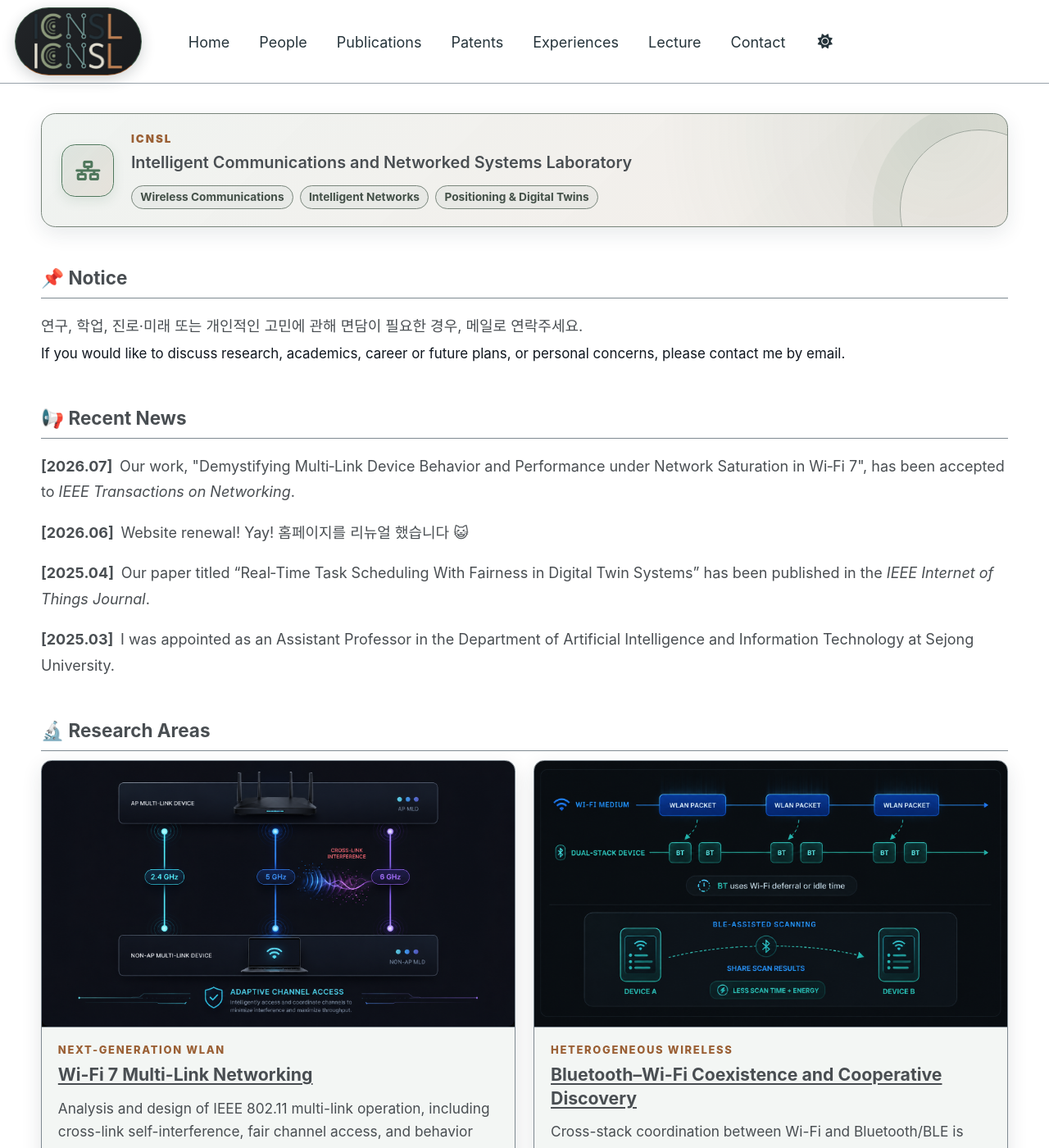
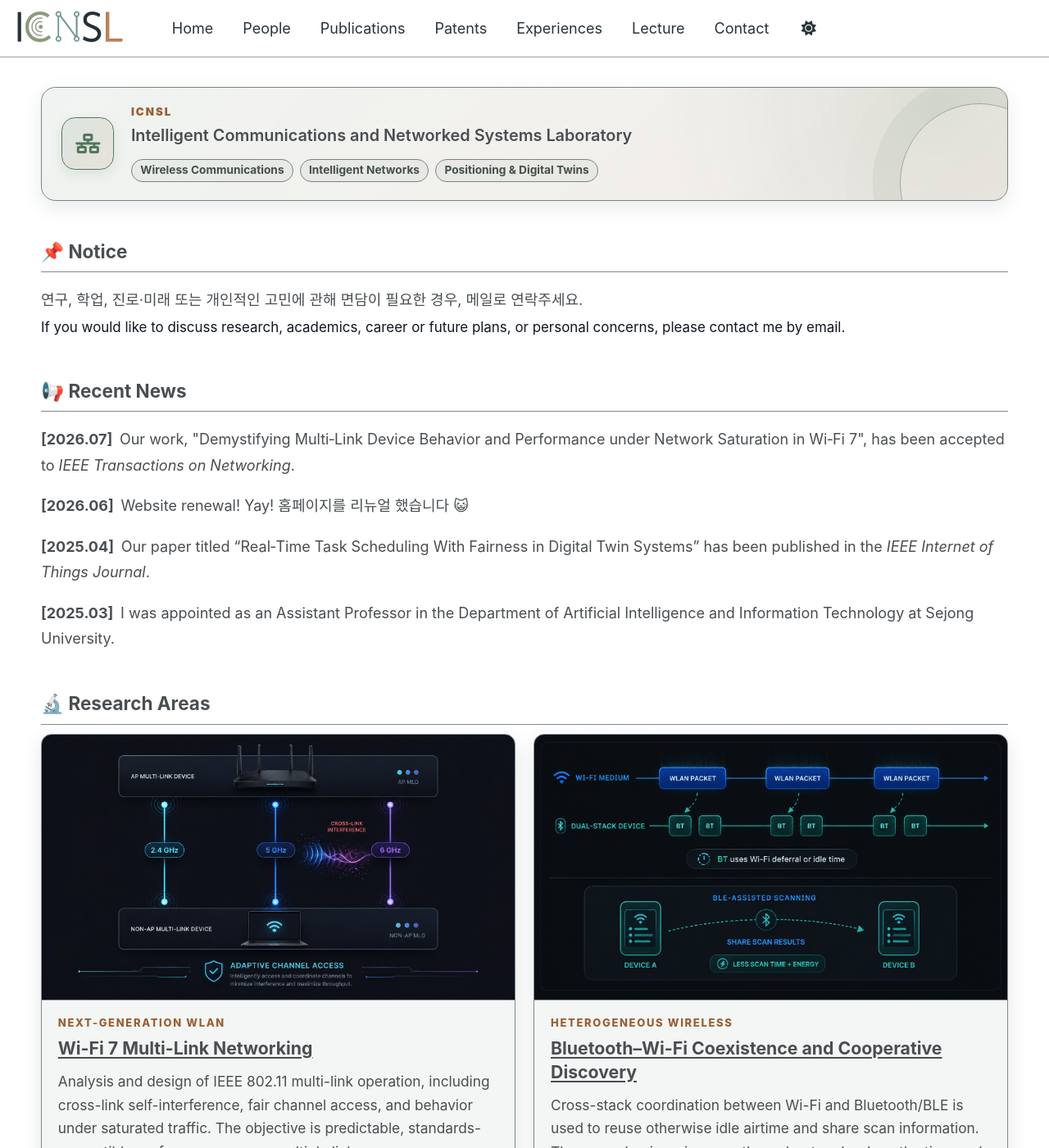
Before and after one commit to icnsl/icnsl.github.io, a Jekyll site: the page built from _pages/about.md, in a window 1280 px wide and 1400 px high. Shown: the whole window at 82% size. Built offline with Jekyll 4.4.1, drawn with Linux system fonts in a browser that asks for light colours; a script bundle is joined from its source files by our own code; library files that are not in the unit come from our copies.

Commit message:
Add files via upload

```diff
--- a/_sass/layout/_masthead.scss
+++ b/_sass/layout/_masthead.scss
@@ -102,55 +102,56 @@ html[data-theme="dark"] .masthead__menu-item.selected > a {
   align-items: center;
   justify-content: center;
   min-height: 2.45rem;
-  padding: 0.24rem 0.58rem;
-  border: 1px solid rgba(155, 199, 167, 0.58);
-  border-radius: 999px;
-  background: linear-gradient(135deg, #202326, #17191c);
-  box-shadow: 0 5px 16px rgba(20, 54, 64, 0.16);
+  padding: 0.12rem 0.08rem;
+  border: 0;
+  border-radius: 0;
+  background: transparent;
+  box-shadow: none;
   line-height: 1;
-  overflow: hidden;
-  transition: transform 0.18s ease, border-color 0.18s ease, box-shadow 0.18s ease;
+  overflow: visible;
+  transition: transform 0.18s ease, opacity 0.18s ease;
 }
 
 .masthead__menu-item--lg .site-brand:hover {
   transform: translateY(-1px);
-  border-color: #9bc7a7;
-  box-shadow: 0 7px 20px rgba(20, 54, 64, 0.22);
+  opacity: 0.92;
 }
 
 .masthead__menu-item--lg.selected .site-brand,
 .masthead__menu-item--lg.selected .site-brand:hover {
-  border-bottom: 1px solid rgba(216, 160, 109, 0.64);
+  border: 0;
+  border-bottom: 0;
+}
+
+.site-brand__logo-stack {
+  display: grid;
+  width: 7.35rem;
+  line-height: 0;
 }
 
 .site-brand__logo {
   display: block;
-  width: 7.35rem;
+  grid-area: 1 / 1;
+  width: 100%;
   height: auto;
-  max-height: 2rem;
   object-fit: contain;
-  filter: drop-shadow(0 1px 1px rgba(0, 0, 0, 0.24));
+  filter: none;
 }
 
-html:not([data-theme="dark"]) .masthead__menu-item--lg .site-brand {
-  border-color: rgba(79, 119, 92, 0.66);
-  background: linear-gradient(135deg, #222528, #181a1d);
-  box-shadow: 0 5px 17px rgba(23, 37, 42, 0.20);
+.site-brand__logo--light {
+  display: block;
 }
 
-html:not([data-theme="dark"]) .masthead__menu-item--lg .site-brand:hover {
-  border-color: #9a5f34;
+.site-brand__logo--dark {
+  display: none;
 }
 
-html[data-theme="dark"] .masthead__menu-item--lg .site-brand {
-  border-color: rgba(216, 160, 109, 0.52);
-  background: linear-gradient(135deg, #202326, #151719);
-  box-shadow: 0 6px 18px rgba(0, 0, 0, 0.30);
+html[data-theme="dark"] .site-brand__logo--light {
+  display: none;
 }
 
-html[data-theme="dark"] .masthead__menu-item--lg.selected .site-brand,
-html[data-theme="dark"] .masthead__menu-item--lg.selected .site-brand:hover {
-  border-bottom-color: rgba(216, 160, 109, 0.64);
+html[data-theme="dark"] .site-brand__logo--dark {
+  display: block;
 }
 
 @media (max-width: 600px) {
@@ -160,11 +161,10 @@ html[data-theme="dark"] .masthead__menu-item--lg.selected .site-brand:hover {
 
   .masthead__menu-item--lg .site-brand {
     min-height: 2.2rem;
-    padding: 0.22rem 0.48rem;
+    padding: 0.1rem 0.06rem;
   }
 
-  .site-brand__logo {
+  .site-brand__logo-stack {
     width: 6.35rem;
-    max-height: 1.78rem;
   }
 }
```
